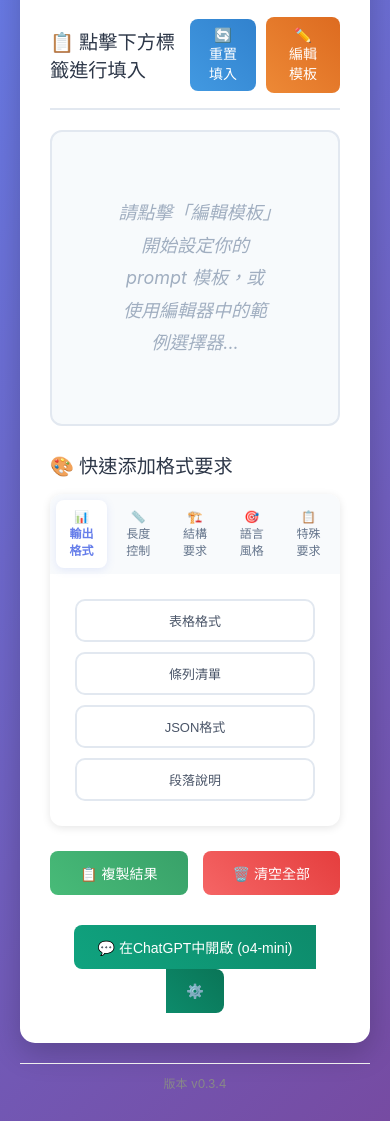
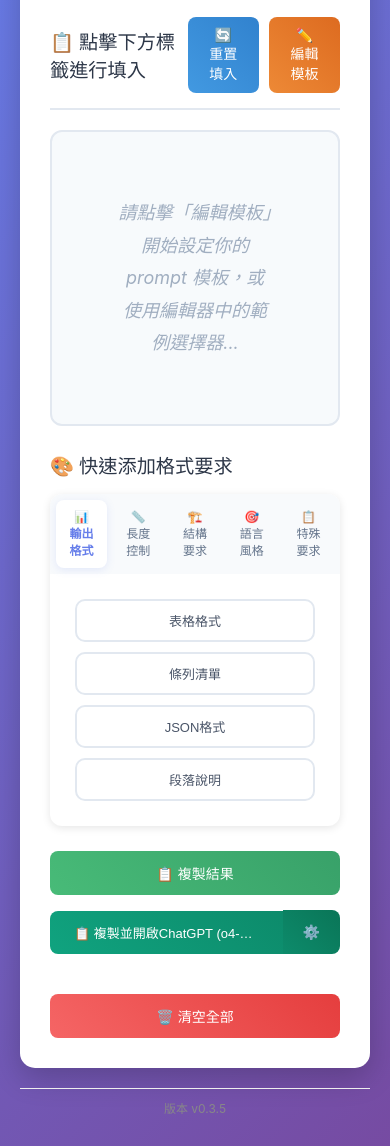
Before and after one commit to Keycatowo/tool-prompt-template, a website: page index.html in a window 390 px wide. Shown: the part 166-1312 px from the top of the page. Before the commit the page ends 1287 px from the top, so only its background shows below. Drawn offline with Linux system fonts and the light colour scheme.

Commit message:
feat: v0.3.5 - ChatGPT整合優化與按鈕佈局調整
- 修改ChatGPT整合方式：改為「複製並開啟ChatGPT」
- 移除URL參數q，僅保留model參數
- 重新設計按鈕佈局：複製結果與ChatGPT按鈕等寬並排
- 清空全部按鈕移至最下方
- 重置填入按鈕尺寸與編輯模板按鈕一致
- 優化響應式設計：確保按鈕組在小螢幕時不會分離
- 新增fallback複製機制提高兼容性

```diff
--- a/index.html
+++ b/index.html
@@ -67,7 +67,7 @@
             background: linear-gradient(45deg, #4299e1, #3182ce);
             color: white;
             border: none;
-            padding: 8px 16px;
+            padding: 10px 20px;
             border-radius: 8px;
             cursor: pointer;
             font-size: 14px;
@@ -290,35 +290,66 @@
                 font-size: 13px;
             }
 
-            .action-buttons {
-                grid-template-columns: 1fr 1fr;
+            .action-row-1 {
+                flex-direction: column;
                 gap: 10px;
-            }
-
+                margin-bottom: 10px;
+            }
+
+            .action-row-1 .btn-action {
+                flex: none;
+                min-width: auto;
+                width: 100%;
+            }
+
+            .action-row-1 .chatgpt-button-group {
+                flex: none;
+                min-width: auto;
+                width: 100%;
+            }
+
+            .chatgpt-buttons-row {
+                /* 保持水平排列，不要改為垂直 */
+                flex-direction: row;
+                gap: 0;
+                width: 100%;
+            }
+
+            .chatgpt-button-group .btn-chatgpt {
+                border-radius: 8px 0 0 8px;
+                margin-right: 0;
+                flex: 1;
+                min-width: 0;
+            }
+
+            .btn-model-selector {
+                border-radius: 0 8px 8px 0;
+                min-width: 45px;
+                flex-shrink: 0;
+            }
+
+            .action-row-clear {
+                margin-top: 15px;
+            }
+        }
+
+        @media (max-width: 480px) {
             .action-row-1 {
-                grid-column: 1 / -1;
-                order: -1;
-                margin-bottom: 10px;
-            }
-
-            .chatgpt-button-group {
-                grid-column: 1 / -1;
-                order: 0;
+                flex-direction: column;
+            }
+
+            .action-row-1 .btn-action,
+            .action-row-1 .chatgpt-button-group {
+                min-width: auto;
+                width: 100%;
             }
 
             .chatgpt-buttons-row {
-                flex-direction: column;
-                gap: 8px;
+                width: 100%;
             }
 
             .chatgpt-button-group .btn-chatgpt {
-                border-radius: 8px;
-                margin-right: 0;
-            }
-
-            .btn-model-selector {
-                border-radius: 8px;
-                min-width: 100%;
+                font-size: 13px; /* 在小螢幕上稍微縮小字體 */
             }
         }
 
@@ -396,18 +427,25 @@
             gap: 5px;
             position: relative;
             width: 100%;
+            min-width: 0; /* 允許內容縮小 */
         }
 
         .chatgpt-buttons-row {
             display: flex;
             align-items: center;
             gap: 0;
+            min-width: 0; /* 允許內容縮小 */
+            flex-shrink: 0; /* 防止縮小導致分離 */
         }
 
         .chatgpt-button-group .btn-chatgpt {
             border-radius: 8px 0 0 8px;
             margin-right: 0;
             flex: 1;
+            min-width: 0; /* 允許內容縮小 */
+            white-space: nowrap; /* 防止文字換行 */
+            overflow: hidden;
+            text-overflow: ellipsis;
         }
 
         .btn-model-selector {
@@ -474,10 +512,27 @@
             display: flex;
             gap: 15px;
             margin-bottom: 15px;
+            flex-wrap: wrap;
         }
 
         .action-row-1 .btn-action {
             flex: 1;
+            min-width: 200px;
+        }
+
+        .action-row-1 .chatgpt-button-group {
+            flex: 1;
+            min-width: 200px;
+        }
+
+        .action-row-clear {
+            display: flex;
+            justify-content: center;
+            margin-top: 10px;
+        }
+
+        .action-row-clear .btn-action {
+            min-width: 150px;
         }
 
         .section-header {
@@ -838,11 +893,9 @@
         <div class="action-buttons">
             <div class="action-row-1">
                 <button class="btn-action btn-copy" onclick="copyResult()">📋 複製結果</button>
-                <button class="btn-action btn-clear" onclick="clearAll()">🗑️ 清空全部</button>
-            </div>
                 <div class="chatgpt-button-group">
                     <div class="chatgpt-buttons-row">
-                    <button class="btn-action btn-chatgpt" id="chatgptBtn" onclick="openInChatGPT()">💬 在ChatGPT中開啟 (o4-mini)</button>
+                        <button class="btn-action btn-chatgpt" id="chatgptBtn" onclick="openInChatGPT()">📋 複製並開啟ChatGPT (o4-mini)</button>
                         <button class="btn-model-selector" onclick="toggleModelSelector()">⚙️</button>
                     </div>
                     <div class="model-selector-dropdown" id="modelSelector">
@@ -852,6 +905,10 @@
                         <div class="model-option" data-model="gpt-4-1">gpt 4.1</div>
                         <div class="model-option" data-model="gpt-4-1-mini">gpt 4.1-mini</div>
                     </div>
+                </div>
+            </div>
+            <div class="action-row-clear">
+                <button class="btn-action btn-clear" onclick="clearAll()">🗑️ 清空全部</button>
             </div>
         </div>
     </div>
@@ -1587,7 +1644,7 @@
             selectedModel = model;
 
             // 更新按鈕文字
-            document.getElementById('chatgptBtn').textContent = `💬 在ChatGPT中開啟 (${model})`;
+            document.getElementById('chatgptBtn').textContent = `📋 複製並開啟ChatGPT (${model})`;
 
             // 更新選中狀態
             document.querySelectorAll('.model-option').forEach(option => {
@@ -1627,13 +1684,49 @@
                 return;
             }
 
-            // URL encode the result
-            const encodedPrompt = encodeURIComponent(result);
-            const chatGPTUrl = `https://chatgpt.com/?model=${selectedModel}&q=${encodedPrompt}`;
-
-            // Open in new tab
+            // 先複製提示詞到剪貼簿
+            if (navigator.clipboard && navigator.clipboard.writeText) {
+                navigator.clipboard.writeText(result).then(() => {
+                    // 複製成功後開啟 ChatGPT
+                    const chatGPTUrl = `https://chatgpt.com/?model=${selectedModel}`;
                     window.open(chatGPTUrl, '_blank');
-            showNotification(`💬 已在新分頁開啟 ChatGPT (${selectedModel})！`);
+                    showNotification(`📋 已複製提示詞並開啟 ChatGPT (${selectedModel})！`);
+                }).catch((error) => {
+                    console.error('Clipboard API failed:', error);
+                    // 如果複製失敗，使用 fallback 方法
+                    fallbackCopyAndOpen(result);
+                });
+            } else {
+                // 如果不支援 clipboard API，使用 fallback 方法
+                fallbackCopyAndOpen(result);
+            }
+        }
+
+        function fallbackCopyAndOpen(result) {
+            try {
+                const textArea = document.createElement('textarea');
+                textArea.value = result;
+                textArea.style.position = 'fixed';
+                textArea.style.left = '-999999px';
+                textArea.style.top = '-999999px';
+                document.body.appendChild(textArea);
+                textArea.focus();
+                textArea.select();
+
+                const successful = document.execCommand('copy');
+                document.body.removeChild(textArea);
+
+                if (successful) {
+                    const chatGPTUrl = `https://chatgpt.com/?model=${selectedModel}`;
+                    window.open(chatGPTUrl, '_blank');
+                    showNotification(`📋 已複製提示詞並開啟 ChatGPT (${selectedModel})！`);
+                } else {
+                    showNotification('❌ 複製失敗，請手動複製後再開啟 ChatGPT', '#f56565');
+                }
+            } catch (error) {
+                console.error('Fallback copy failed:', error);
+                showNotification('❌ 複製失敗，請手動複製後再開啟 ChatGPT', '#f56565');
+            }
         }
 
         function copyResult() {
@@ -1723,7 +1816,7 @@
 
     <!-- Version Footer -->
     <div style="text-align: center; margin-top: 20px; padding: 10px; color: #888; font-size: 12px; border-top: 1px solid #eee;">
-        版本 v0.3.4
+        版本 v0.3.5
     </div>
 </body>
 </html>
--- a/package.json
+++ b/package.json
@@ -1,6 +1,6 @@
 {
   "name": "prompt-template",
-  "version": "0.3.4",
+  "version": "0.3.5",
   "description": "Prompt 模板填入工具 - 一個用於建立和填入 AI prompt 模板的工具",
   "main": "index.html",
   "scripts": {
```
Also changed, not shown: changelogs/v0.3.5.md (added, +35 -0 lines). Lines whose indentation alone changed are shown as unchanged.
